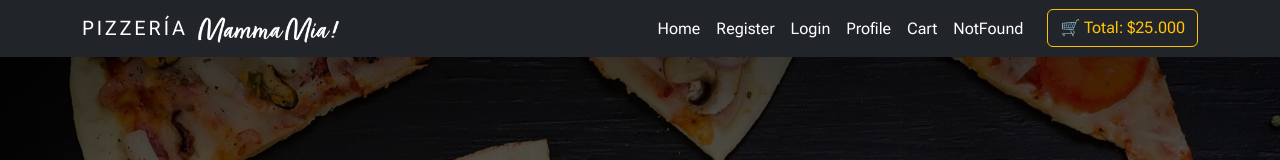
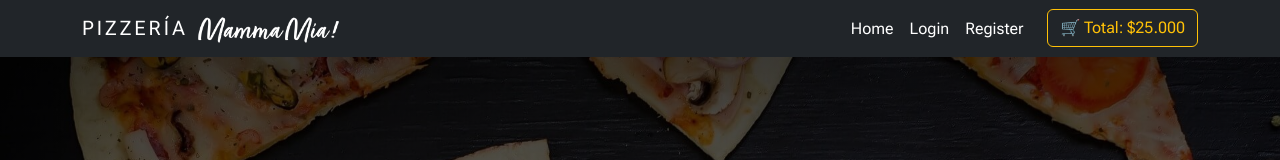
Before and after one commit to milimenares/Hito-React, a React (Vite) app: page / in a window 1280 px wide. Shown: the top 160 px of the page. Built offline with nearby package versions, Linux system fonts and the light colour scheme; no server answers.

Commit message:
Correccion del token Navbar

```diff
--- a/src/components/Navbar.jsx
+++ b/src/components/Navbar.jsx
@@ -5,6 +5,7 @@ import Logo from '../assets/img/logo.png'
 const Navigation = () => {
 
     const total = 25000;
+    const token = false;
 
     return (
     <Navbar expand="lg" bg="dark" variant="dark">
@@ -14,12 +15,16 @@ const Navigation = () => {
         <Navbar.Collapse id="basic-navbar-nav">
           <Nav className="ms-auto">
             <Nav.Link as={Link} to='/'>Home</Nav.Link>
-            <Nav.Link as={Link} to='/register'>Register</Nav.Link>
-            <Nav.Link as={Link} to='/login'>Login</Nav.Link>
-            <Nav.Link as={Link} to='/profile'>Profile</Nav.Link>
-            <Nav.Link as={Link} to='/cart'>Cart</Nav.Link>
-            <Nav.Link as={Link} to='/404'>NotFound</Nav.Link> {/*Se agrega solo para facilitar la revision de la misma*/}
-            {/* <Nav.Link as={Link} to='/pizza/p001'>Pizza</Nav.Link>  */}
+            { token ? (
+                <>
+                <Nav.Link as={Link} to='/profile'>Profile</Nav.Link>
+                </>
+            ) : (
+                <>
+                <Nav.Link as={Link} to='/login'>Login</Nav.Link>
+                <Nav.Link as={Link} to='/register'>Register</Nav.Link>
+                </>
+            )}
             <Link to='/cart' className='ms-lg-3 mt-lg-0 mt-3'>
                 <Button variant='outline-warning'>🛒 Total: {new Intl.NumberFormat('es-CL', {currency: 'CLP', style: 'currency'}).format(total)}</Button>
             </Link>
```
